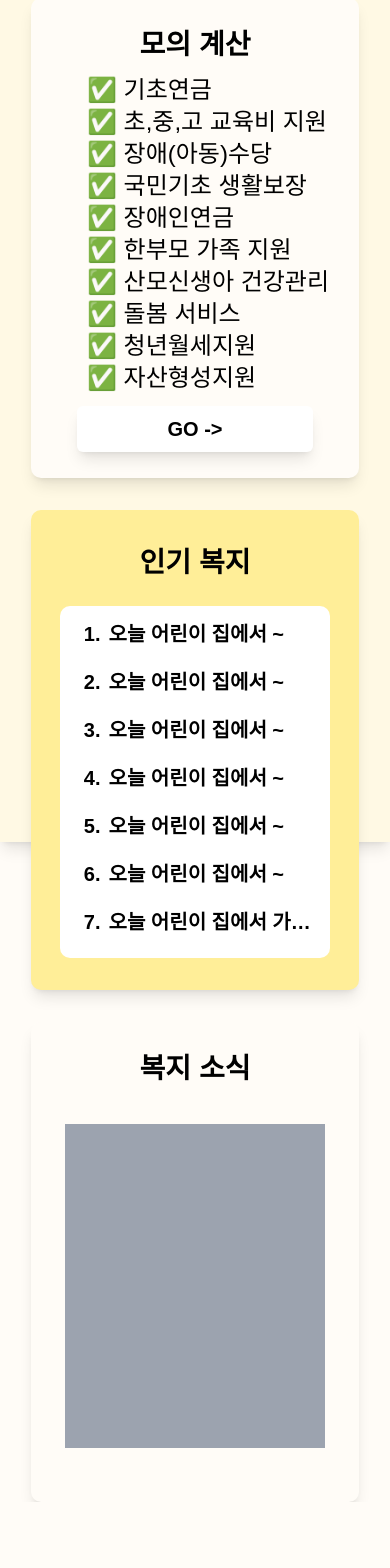
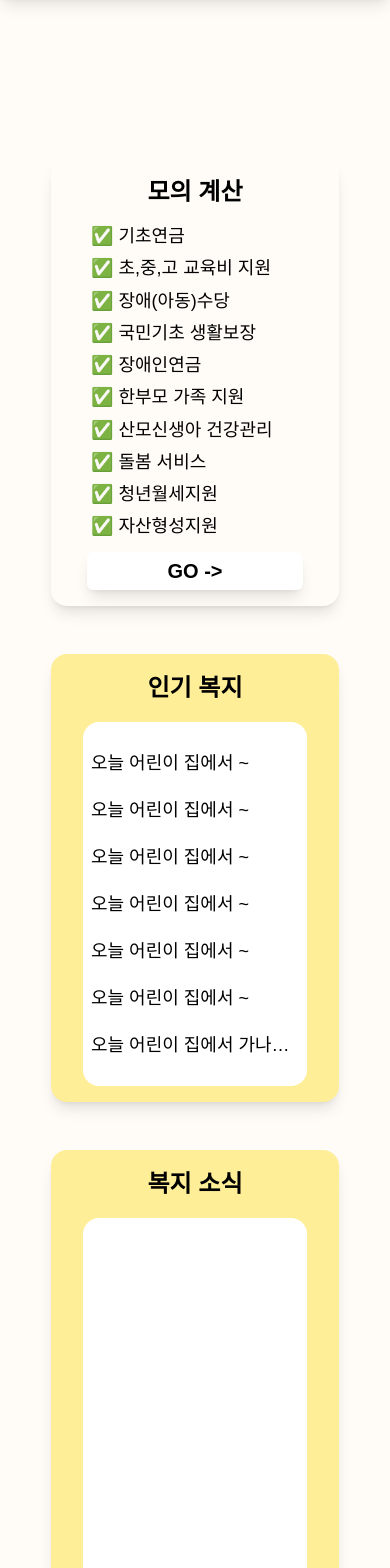
Before and after one commit to SeoulBomo/SeoulBomo.FE, a Next.js app: page / in a window 390 px wide. Shown: the part 926-2494 px from the top of the page. Before the commit the page ends 2428 px from the top, so only its background shows below. Built offline with nearby package versions, Linux system fonts and the light colour scheme; a web font is replaced by a local one.

Commit message:
feat: cardFrame 반응형 구현

```diff
--- a/src/components/main/CalculateCard.tsx
+++ b/src/components/main/CalculateCard.tsx
@@ -1,3 +1,5 @@
+import Link from "next/link";
+
 const dummy = [
   {
     id: 1,
@@ -42,24 +44,28 @@ const dummy = [
 ];
 export default function CalculateCard() {
   return (
-    <div className="bg-cardColor rounded-[10px] shadow-lg w-[20.5rem] h-[30rem] flex justify-center items-center">
-      <div className="w-[18rem] h-[26.8rem]  flex flex-col items-center">
-        <text className="font-bold text-[28px] font-inter">모의 계산</text>
-        <div className="w-[15.5rem] h-[19rem]  mt-2 mb-7 ml-8">
-          {dummy.map((item) => (
-            <div
-              key={item.id}
-              className="text-left font-medium text-2xl font-inter"
-            >
-              ✅ {item.name}
-            </div>
-          ))}
-        </div>
-
-        <button className="w-[14.75rem] h-[3.3rem] bg-white rounded-md shadow-lg hover:bg-gray-100">
+    <div className="bg-cardColor rounded-[1rem] flex flex-col items-center shadow-lg p-[1rem] w-[18rem] h-[28rem] lg:w-[20.5rem] lg:h-[30rem]">
+      <text className="font-bold text-[1.5rem] lg:text-[1.75rem]">
+        모의 계산
+      </text>
+      <div className="flex flex-col justify-evenly w-[14rem] h-[28rem] lg:w-[16rem] lg:h-[28rem] p-[0.5rem]">
+        {dummy?.map((item) => (
+          <text
+            key={item.id}
+            className="font-medium text-lg lg:text-2xl truncate"
+          >
+            ✅ {item.name}
+          </text>
+        ))}
+      </div>
+      <Link
+        href="https://www.bokjiro.go.kr/ssis-tbu/twatbz/mkclAsis/mkclPage.do"
+        target="_blank"
+      >
+        <button className="px-[5rem] py-[0.3rem] lg:px-[6rem] lg:py-[0.5rem] bg-white rounded-md shadow-lg hover:bg-gray-100">
           <text className="text-xl font-semibold">GO {`->`}</text>
         </button>
-      </div>
+      </Link>
     </div>
   );
 }
--- a/src/components/main/CardFrame.tsx
+++ b/src/components/main/CardFrame.tsx
@@ -4,7 +4,7 @@ import PopularCard from "./PopularCard";
 
 export default function CardFrame() {
   return (
-    <div className="bg-cardFrameColor shadow-lg w-screen h-screen flex lg:flex-row md:flex-col justify-center items-center gap-[2rem] flex-wrap">
+    <div className="my-[10rem] gap-[3rem] justify-center items-center justify-items-center grid grid-cols-1 lg:grid-cols-3">
       <CalculateCard />
       <PopularCard />
       <NewsCard />
--- a/src/components/main/NewsCard.tsx
+++ b/src/components/main/NewsCard.tsx
@@ -1,9 +1,11 @@
 export default function NewsCard() {
   return (
-    <div className="bg-cardColor rounded-[10px] shadow-lg w-[20.5rem] h-[30rem] flex justify-center items-center">
-      <div className="w-[18rem] h-[26.8rem]  flex flex-col items-center justify-between">
-        <text className="font-bold text-[28px] font-inter">복지 소식</text>
-        <div className="w-[16.3rem] h-[20.3rem]  mt-2 mb-7  bg-gray-400"></div>
+    <div className="bg-yellowColor rounded-[1rem] flex flex-col items-center shadow-lg p-[1rem] w-[18rem] h-[28rem] lg:w-[20.5rem] lg:h-[30rem]">
+      <text className="font-bold text-[1.5rem] lg:text-[1.75rem] mb-[1rem]">
+        복지 소식
+      </text>
+      <div className="flex flex-col justify-evenly w-[14rem] h-[28rem] lg:w-[18rem] lg:h-[28rem] p-[0.5rem] rounded-[1rem] bg-white">
+        <text className="font-medium text-lg lg:text-2xl truncate hover:underline underline-offset-4 cursor-pointer"></text>
       </div>
     </div>
   );
--- a/src/components/main/PopularCard.tsx
+++ b/src/components/main/PopularCard.tsx
@@ -30,24 +30,19 @@ export default function PopularCard() {
     },
   ];
   return (
-    <div className="bg-yellowColor rounded-[10px] shadow-lg w-[20.5rem] h-[30rem] flex justify-center items-center">
-      <div className="w-[18rem] h-[26rem]   flex flex-col items-center justify-between">
-        <text className="font-bold text-[1.75rem]">인기 복지</text>
-        <div className="border-blue-500 w-[16.9rem] h-[22rem] bg-white rounded-[10px] flex flex-col justify-center">
-          {dummy.map((item) => (
-            <p
-              key={item.id}
-              className=" text-left font-semibold text-xl leading-loose pl-6 h-[3rem] w-[16.5rem] truncate"
-            >
-              <text className="hover:underline underline-offset-4 ">
-                {item.id}.
-              </text>
-              <text className="pl-2 hover:underline underline-offset-4">
-                {item.name}
-              </text>
-            </p>
-          ))}
-        </div>
+    <div className="bg-yellowColor rounded-[1rem] flex flex-col items-center shadow-lg p-[1rem] w-[18rem] h-[28rem] lg:w-[20.5rem] lg:h-[30rem]">
+      <text className="font-bold text-[1.5rem] lg:text-[1.75rem] mb-[1rem]">
+        인기 복지
+      </text>
+      <div className="flex flex-col justify-evenly w-[14rem] h-[28rem] lg:w-[18rem] lg:h-[26rem] p-[0.5rem] rounded-[1rem] bg-white">
+        {dummy?.map((item) => (
+          <text
+            key={item.id}
+            className="font-medium text-lg lg:text-2xl truncate hover:underline underline-offset-4 cursor-pointer"
+          >
+            {item.name}
+          </text>
+        ))}
       </div>
     </div>
   );
```
